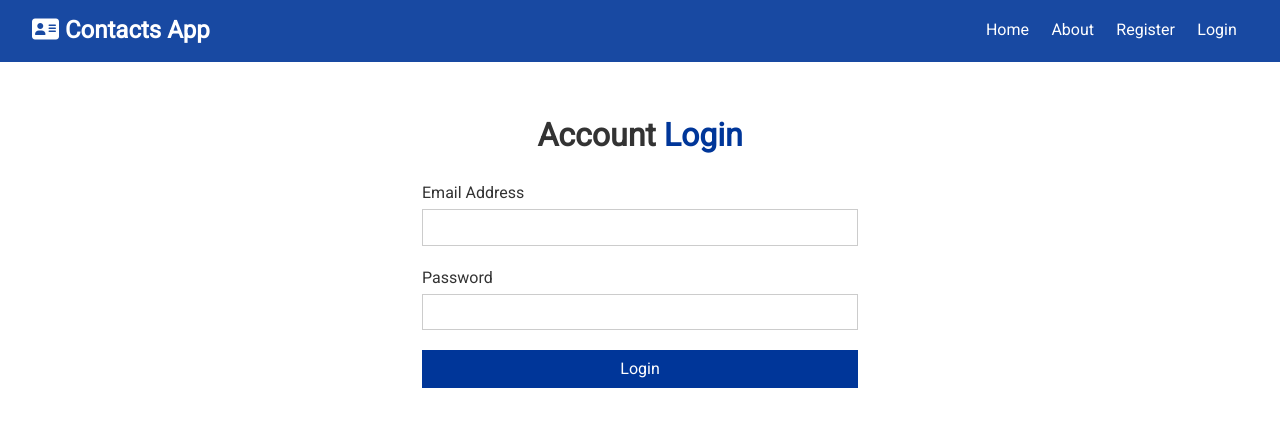
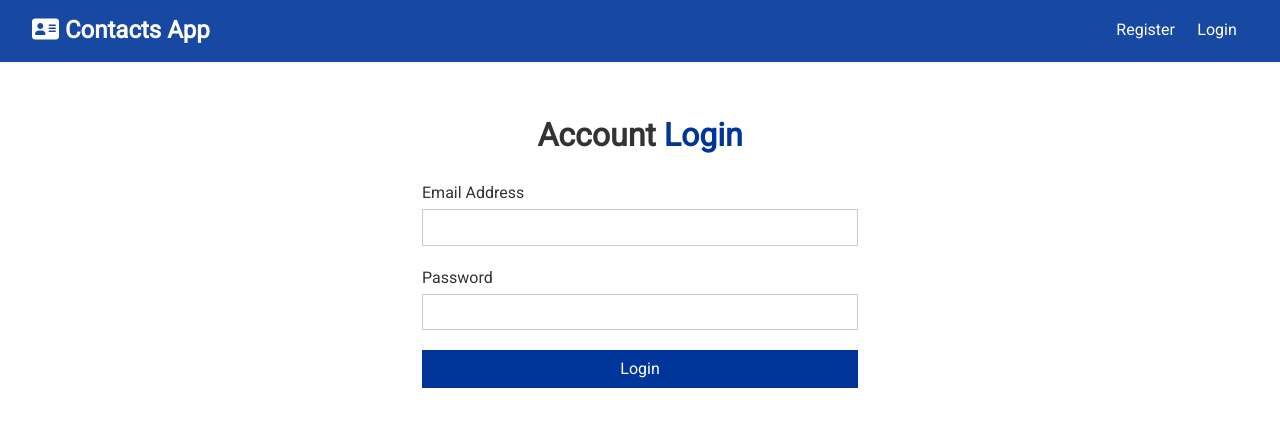
Before and after one commit to codetophel/contacts-app, a React (Create React App) app in the folder client/: page /login in a window 1280 px wide. Shown: the top 426 px of the page. Built offline with nearby package versions, Linux system fonts and the light colour scheme.

Commit message:
modified:   client/src/components/layout/Navbar.js     implementing logout functionality

```diff
--- a/client/src/components/layout/Navbar.js
+++ b/client/src/components/layout/Navbar.js
@@ -1,8 +1,41 @@
-import React from 'react';
+import React, { Fragment, useContext } from 'react';
 import PropTypes from 'prop-types';
 import { Link } from 'react-router-dom';
+import AuthContext from '../../context/auth/authContext';
 
 const Navbar = ({ icon, title }) => {
+  const authContext = useContext(AuthContext);
+
+  const { logout, isAuthenticated, user } = authContext;
+
+  const onLogout = () => {
+    logout();
+  };
+
+  const authLinks = (
+    <Fragment>
+      <li> Hello {user && user.name}</li>
+      <li>
+        <Link to='/'>
+          <i className='fas fa-sign-out-alt' onClick={onLogout}>
+            <span className='hide-sm'>Logout</span>
+          </i>
+        </Link>
+      </li>
+    </Fragment>
+  );
+
+  const guestLinks = (
+    <Fragment>
+      <li>
+        <Link to='/register'>Register</Link>
+      </li>
+      <li>
+        <Link to='/login'>Login</Link>
+      </li>
+    </Fragment>
+  );
+
   return (
     <div className='navbar bg-primary'>
       <h2>
@@ -10,20 +43,7 @@
         {'  '}
         {title}
       </h2>
-      <ul>
-        <li>
-          <Link to='/'>Home</Link>
-        </li>
-        <li>
-          <Link to='/about'>About</Link>
-        </li>
-        <li>
-          <Link to='/register'>Register</Link>
-        </li>
-        <li>
-          <Link to='/login'>Login</Link>
-        </li>
-      </ul>
+      <ul>{isAuthenticated ? authLinks : guestLinks}</ul>
     </div>
   );
 };
--- a/client/src/context/auth/AuthState.js
+++ b/client/src/context/auth/AuthState.js
@@ -42,6 +42,7 @@
     } catch (err) {
       dispatch({
         type: AUTH_ERROR,
+        payload: err.response.data.msg,
       });
     }
   };
```
